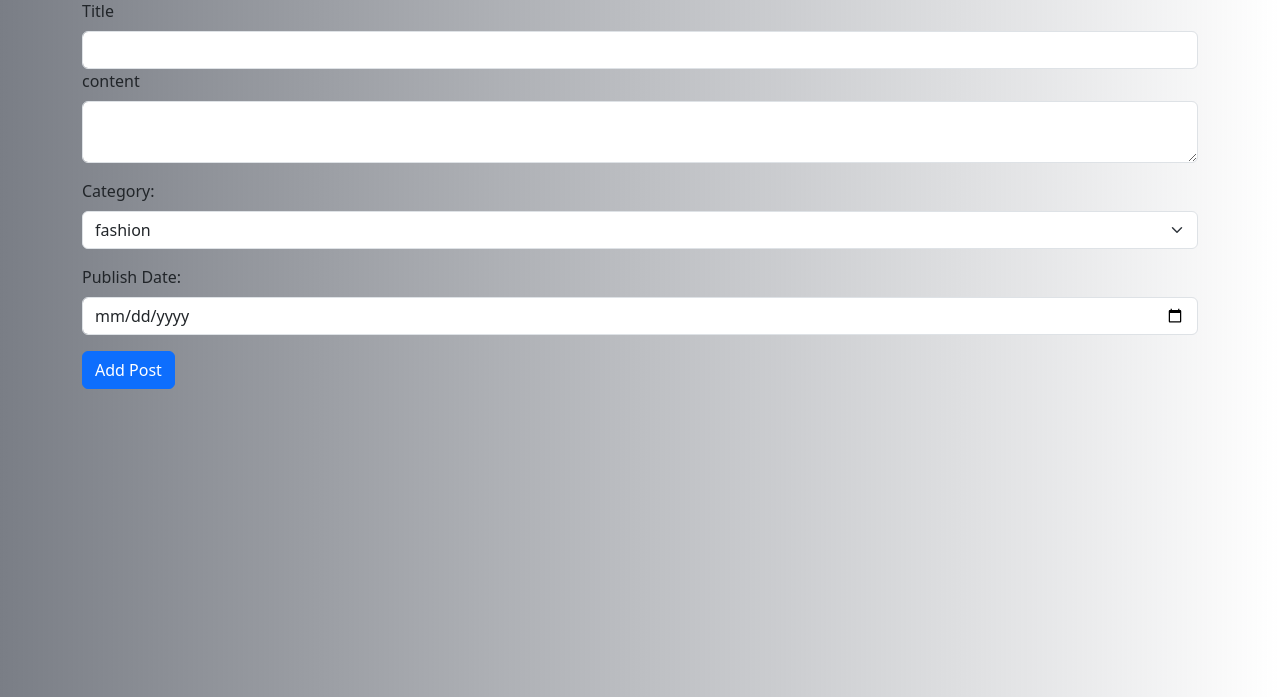
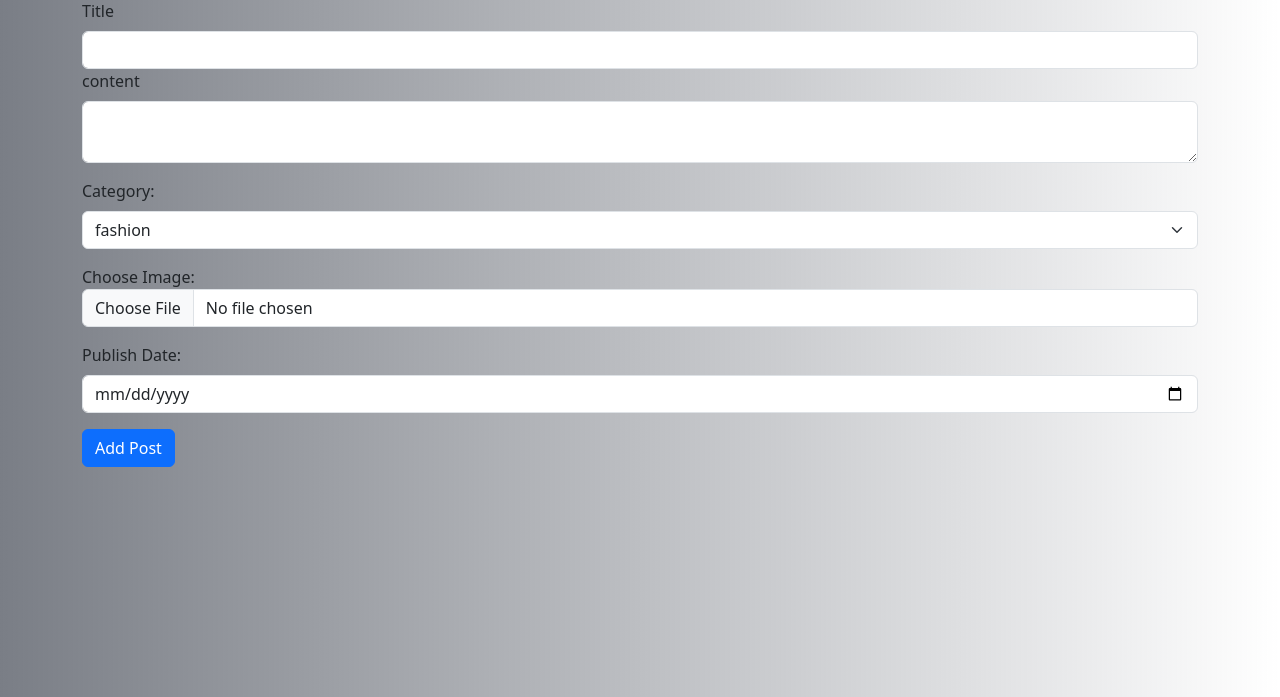
Before and after one commit to T-PYTHON-JULY-23/LAB-DJANGO-ORM-1, a Django app: page /all/ in a window 1280 px wide. Shown: the part 103-800 px from the top of the page. Run offline with Django 4.2, Linux system fonts and the light colour scheme; some web fonts are replaced.

Commit message:
add image

```diff
--- a/blog/blog/settings.py
+++ b/blog/blog/settings.py
@@ -10,6 +10,7 @@ For the full list of settings and their values, see
 https://docs.djangoproject.com/en/4.2/ref/settings/
 """
 
+import os
 from pathlib import Path
 
 # Build paths inside the project like this: BASE_DIR / 'subdir'.
@@ -122,3 +123,6 @@ STATIC_URL = 'static/'
 # https://docs.djangoproject.com/en/4.2/ref/settings/#default-auto-field
 
 DEFAULT_AUTO_FIELD = 'django.db.models.BigAutoField'
+
+MEDIA_URL = "/media/"
+MEDIA_ROOT = os.path.join(BASE_DIR, 'media')
--- a/blog/blog/urls.py
+++ b/blog/blog/urls.py
@@ -16,8 +16,9 @@ Including another URLconf
 """
 from django.contrib import admin
 from django.urls import include, path
-
+from django.conf.urls.static import static
+from . import settings
 urlpatterns = [
     path('admin/', admin.site.urls),
     path('', include("main.urls")),
-]
+]+ static(settings.MEDIA_URL, document_root=settings.MEDIA_ROOT)
--- a/blog/main/models.py
+++ b/blog/main/models.py
@@ -6,3 +6,4 @@ class Post(models.Model):
     content = models.TextField()
     category = models.CharField(max_length=2048)
     publish_date = models.DateTimeField()
+    image = models.ImageField(upload_to="images/", default="images/default.jpg")
--- a/blog/main/templates/main/add_post.html
+++ b/blog/main/templates/main/add_post.html
@@ -7,7 +7,7 @@
 
 <div class="row ">
     <h2>Adding post</h2>
-    <form action="{% url 'main:add_post_view' %}" method="post">
+    <form action="{% url 'main:add_post_view' %}" enctype="multipart/form-data"  method="post">
         {% csrf_token %}
         <div class="mb-3">
             <label class="form-label">Title</label>
@@ -27,6 +27,10 @@
                 </select>
             </div>
             <div class="mb-3">
+                <label>Choose Image: </label>
+                <input type="file" name="image" class="form-control"/>
+            </div>
+            <div class="mb-3">
                 <label class="form-label">Publish Date:</label>
                 <input type="date" class="form-control" name="publish_date" />
             </div>
--- a/blog/main/templates/main/base.html
+++ b/blog/main/templates/main/base.html
@@ -41,9 +41,9 @@
                     </ul>
                 </li> -->
             </ul>
-            <form class="d-flex" role="search" method="POST" action="">
+            <form class="d-flex" role="search" method="get" action="{% url 'main:filter_view' %}">
                 {% csrf_token %}
-                <input class="form-control me-2" type="search" placeholder="Search" name="user_input"
+                <input class="form-control me-2" type="search" placeholder="Search" name="search"
                     aria-label="Search">
                 <button class="btn btn-outline-success" type="submit">Search</button>
             </form>
--- a/blog/main/templates/main/filter_post.html
+++ b/blog/main/templates/main/filter_post.html
@@ -1,7 +1,7 @@
 {% extends 'main/base.html' %}
 {% load static %}
 
-{% block title %} Posts {% endblock %}
+{% block title %} Result {% endblock %}
 
 {% block content %}
 <div class="row gap-4">
--- a/blog/main/templates/main/posts.html
+++ b/blog/main/templates/main/posts.html
@@ -7,6 +7,7 @@
 <div class="row gap-4">
     {% for post in posts %}
     <div class="card col-4 mt-4" style="width: 18rem;">
+        <img src="{{post.image.url}}" class="card-img-top" alt="...">
         <div class="card-body">
             <h5 class="card-title pb-2">{{ post.title }}</h5>
             <p class="card-text">Category: {{ post.category }} <br> {{ post.publish_date }}</p>
--- a/blog/main/urls.py
+++ b/blog/main/urls.py
@@ -10,5 +10,5 @@ urlpatterns = [
     path("detail/<post_id>/", views.post_detail_view, name="post_detail_view"),
     path("update/<post_id>/", views.update_view, name="update_view"),
     path("delete/<post_id>/", views.delete_view, name="delete_view"),
-    # path("filter/", views.filter_view, name="filter_view")
+    path("filter/", views.filter_view, name="filter_view")
 ]
--- a/blog/main/views.py
+++ b/blog/main/views.py
@@ -8,7 +8,7 @@ def home_view(request: HttpRequest):
 
 def add_post_view(request: HttpRequest):
     if request.method == "POST":
-        new_post = Post(title=request.POST["title"], content=request.POST["content"], category=request.POST["category"], publish_date=request.POST["publish_date"])
+        new_post = Post(title=request.POST["title"], content=request.POST["content"], category=request.POST["category"], publish_date=request.POST["publish_date"],image=request.FILES["image"])
         new_post.save()
 
         return redirect("main:all_posts_view")
@@ -50,10 +50,11 @@ def delete_view(request: HttpRequest,post_id):
 
     return redirect("main:all_posts_view")
 
-# def filter_view(request:HttpRequest):
-#     if request.method == "POST":
-#         user_input = request.POST['user_input']
-#         post = Post.objects.filter(title__contains=user_input)
+def filter_view(request:HttpRequest):
+    if "search" in request.GET:
+        posts = Post.objects.filter(title__contains=request.GET["search"])
+    else:
+        posts = Post.objects.all()
 
 
-#     return render("main/filter_post.html",{"post" : post,})
+    return render(request,"main/filter_post.html",{"posts" : posts,})
```
Also changed, not shown: blog/db.sqlite3, blog/main/migrations/0002_post_image_alter_post_category.py (added), blog/media/images/c.jpg (added), blog/media/images/default.jpg (added).
